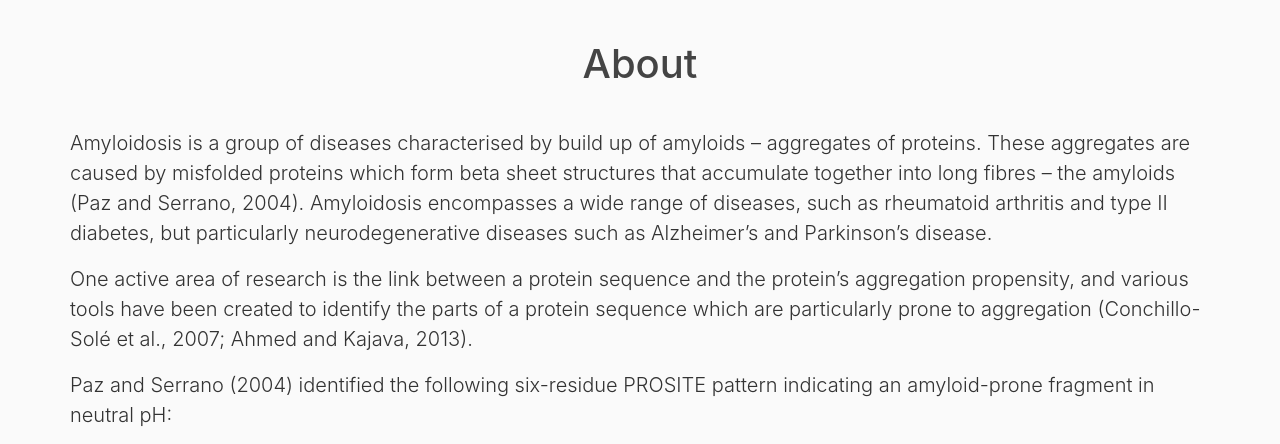
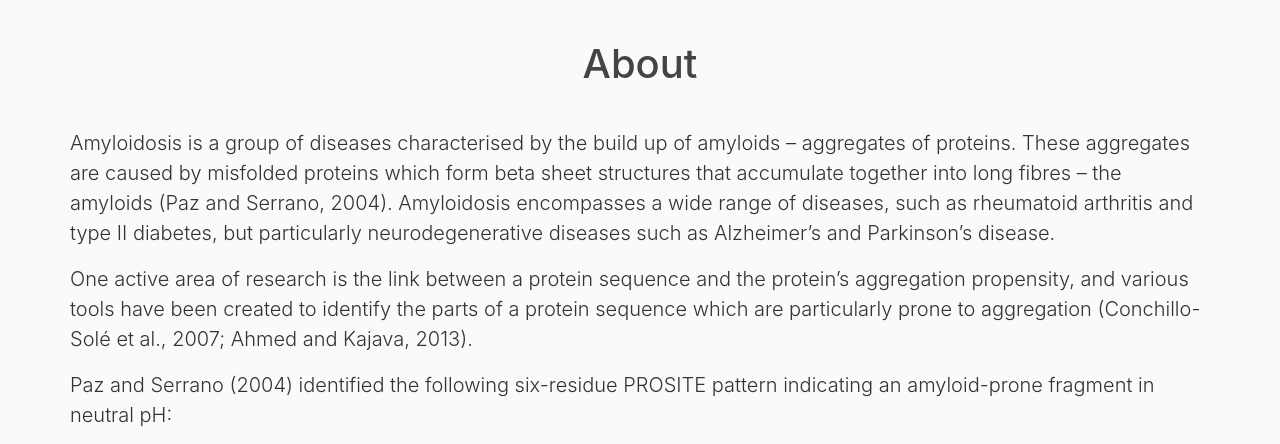
Before and after one commit to herbiebradley/proteinmotif, a Flask app: page /about in a window 1280 px wide. Shown: the part 56-500 px from the top of the page. Run offline with Flask 2, Linux system fonts and the light colour scheme; some libraries are stand-ins or nearby versions.

Commit message:
Fix type

```diff
--- a/templates/about.html
+++ b/templates/about.html
@@ -5,7 +5,7 @@
     <h1>About</h1>
   </div>
   <div class="py-3 text-left">
-      <p class="lead">Amyloidosis is a group of diseases characterised by build up of amyloids – aggregates of proteins. These aggregates are caused by misfolded proteins which form beta sheet structures that accumulate together into long fibres – the amyloids (Paz and Serrano, 2004). Amyloidosis encompasses a wide range of diseases, such as rheumatoid arthritis and type II diabetes, but particularly neurodegenerative diseases such as Alzheimer’s and Parkinson’s disease.</p>
+      <p class="lead">Amyloidosis is a group of diseases characterised by the build up of amyloids – aggregates of proteins. These aggregates are caused by misfolded proteins which form beta sheet structures that accumulate together into long fibres – the amyloids (Paz and Serrano, 2004). Amyloidosis encompasses a wide range of diseases, such as rheumatoid arthritis and type II diabetes, but particularly neurodegenerative diseases such as Alzheimer’s and Parkinson’s disease.</p>
       <p class='lead'>One active area of research is the link between a protein sequence and the protein’s aggregation propensity, and various tools have been created to identify the parts of a protein sequence which are particularly prone to aggregation (Conchillo-Solé et al., 2007; Ahmed and Kajava, 2013).</p>
       <p class='lead'>Paz and Serrano (2004) identified the following six-residue PROSITE pattern indicating an amyloid-prone fragment in neutral pH:</p>
   </div>
```
